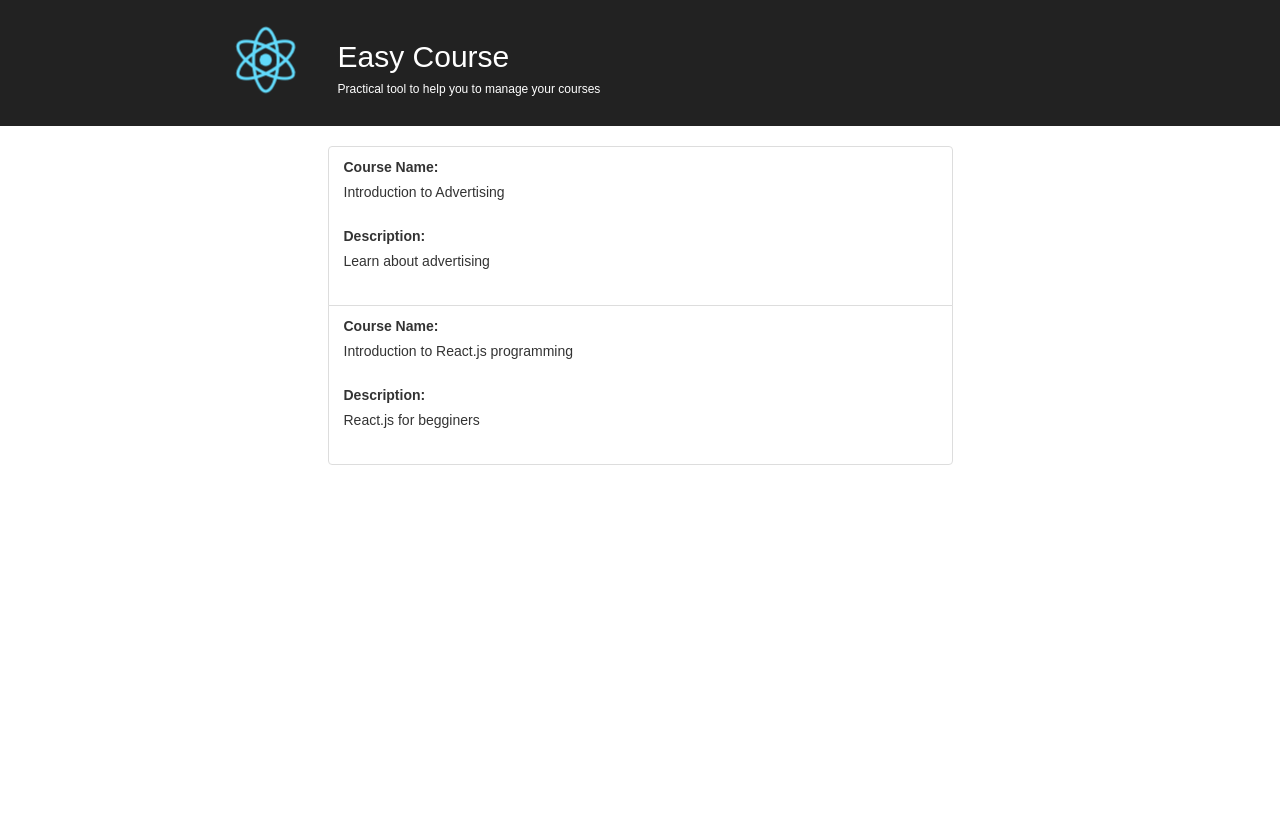
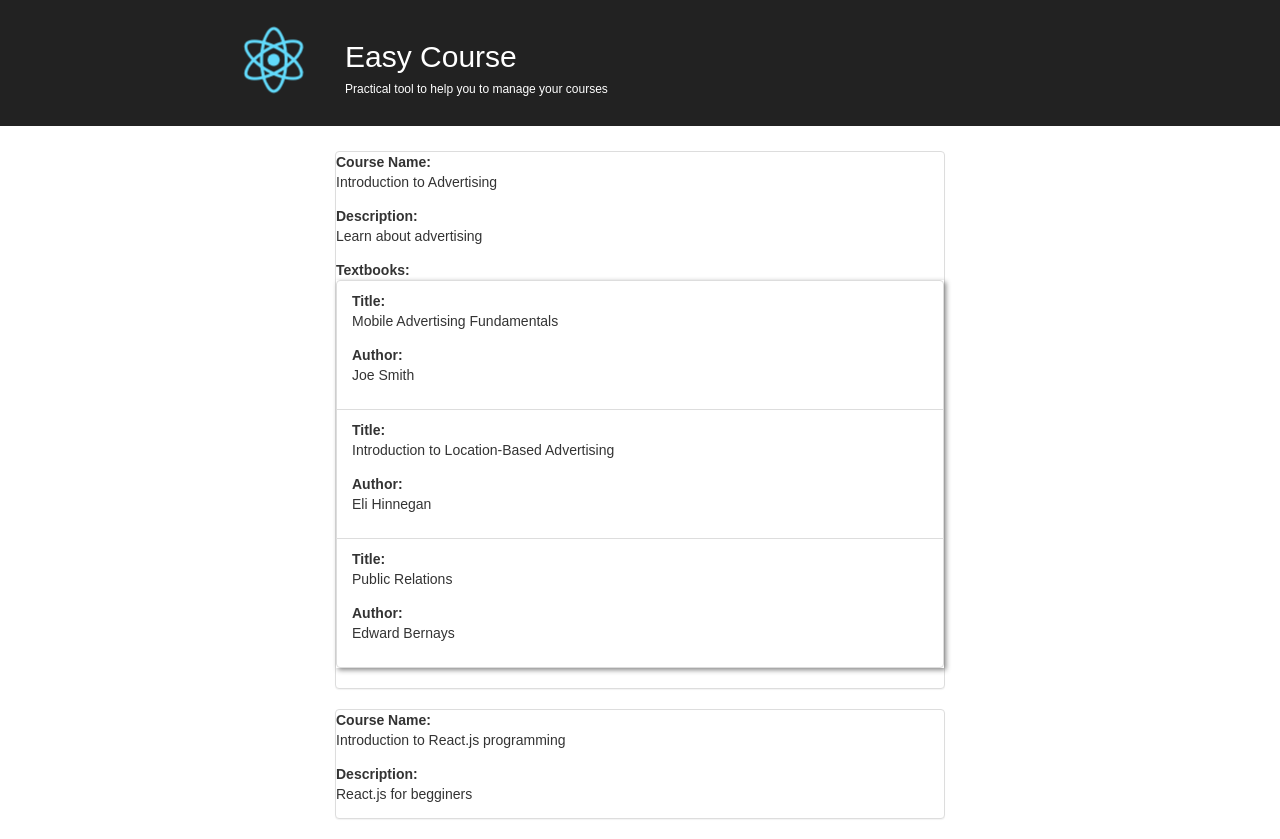
Before and after one commit to m-camacho/easy-course-catalog, a React (Create React App) app: page / in a window 1280 px wide. Before the commit the page ends 800 px from the top, so only its background shows below. Built offline with nearby package versions, Linux system fonts and the light colour scheme.

Commit message:
Adding textbooks to the basic render functionality

```diff
--- a/src/App.css
+++ b/src/App.css
@@ -1,4 +1,8 @@
 .app {
+  margin: 0;
+}
+
+.app .row {
   margin: 0;
 }
 
@@ -25,7 +29,20 @@
 }
 
 .main-container {
-  text-align: left;
+  padding-top: 25px;
+}
+
+.main-container .panel-body,
+.main-container .list-group {
+  box-shadow: 2px 2px 5px #888888;
+}
+
+.main-container .panel-body {
+  background-color: #F3F3F3;
+}
+
+.main-container .course-list .course .form-group {
+  margin-bottom: 0;
 }
 
 .main-container .course-list .course .form-group .control-label {
@@ -33,5 +50,5 @@
 }
 
 .main-container .course-list .course .form-group .form-control-static {
-  padding-top: 5px;
+  padding: 0;
 }
--- a/src/App.js
+++ b/src/App.js
@@ -1,6 +1,6 @@
 import React from 'react';
 import _ from 'lodash';
-import {Row, Col, ListGroup} from 'react-bootstrap';
+import {Row, Col} from 'react-bootstrap';
 import logo from './logo.svg';
 import './App.css';
 import Course from './Course';
@@ -47,9 +47,9 @@ class App extends React.Component {
                 </Row>
                 <Row>
                     <Col xs={12} md={6} mdOffset={3} className="main-container">
-                        <ListGroup className="course-list">
+                        <div className="course-list">
                             {_.map(courses, (course) => <Course key={course.id} course={course} />)}
-                        </ListGroup>
+                        </div>
                     </Col>
                 </Row>
             </div>
--- a/src/Course.js
+++ b/src/Course.js
@@ -1,10 +1,12 @@
 import React from 'react';
-import {ListGroupItem, FormGroup, ControlLabel, FormControl} from 'react-bootstrap';
+import _ from 'lodash';
+import {Panel, FormGroup, ControlLabel, FormControl, ListGroup} from 'react-bootstrap';
+import Textbook from './Textbook';
 
 class Course extends React.Component {
     render() {
         return (
-            <ListGroupItem className="course">
+            <Panel className="course">
                 <FormGroup>
                     <ControlLabel>Course Name:</ControlLabel>
                     <FormControl.Static>
@@ -17,7 +19,22 @@ class Course extends React.Component {
                         {this.props.course.description}
                     </FormControl.Static>
                 </FormGroup>
-            </ListGroupItem>
+                {
+                    _.isEmpty(this.props.course.textbooks)
+                    ? null
+                    : <FormGroup>
+                        <ControlLabel>Textbooks:</ControlLabel>
+                        <ListGroup>
+                            {_.map(this.props.course.textbooks, (textbook) =>
+                                <Textbook
+                                    key={textbook.author + textbook.title}
+                                    textbook={textbook}
+                                />
+                            )}
+                        </ListGroup>
+                    </FormGroup>
+                }
+            </Panel>
         );
     }
 }
--- /dev/null
+++ b/src/Textbook.js
@@ -0,0 +1,26 @@
+import React from 'react';
+import _ from 'lodash';
+import {ListGroupItem, FormGroup, ControlLabel, FormControl} from 'react-bootstrap';
+
+class Textbook extends React.Component {
+    render() {
+        return (
+            <ListGroupItem className="textbook">
+                <FormGroup>
+                    <ControlLabel>Title:</ControlLabel>
+                    <FormControl.Static>
+                        {this.props.textbook.title}
+                    </FormControl.Static>
+                </FormGroup>
+                <FormGroup>
+                    <ControlLabel>Author:</ControlLabel>
+                    <FormControl.Static>
+                        {this.props.textbook.author}
+                    </FormControl.Static>
+                </FormGroup>
+            </ListGroupItem>
+        );
+    }
+}
+
+export default Textbook;
```
